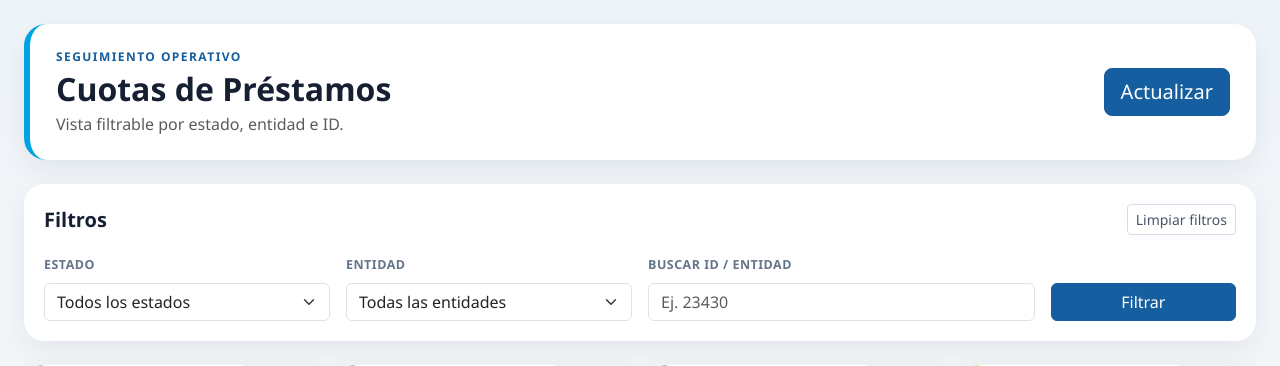
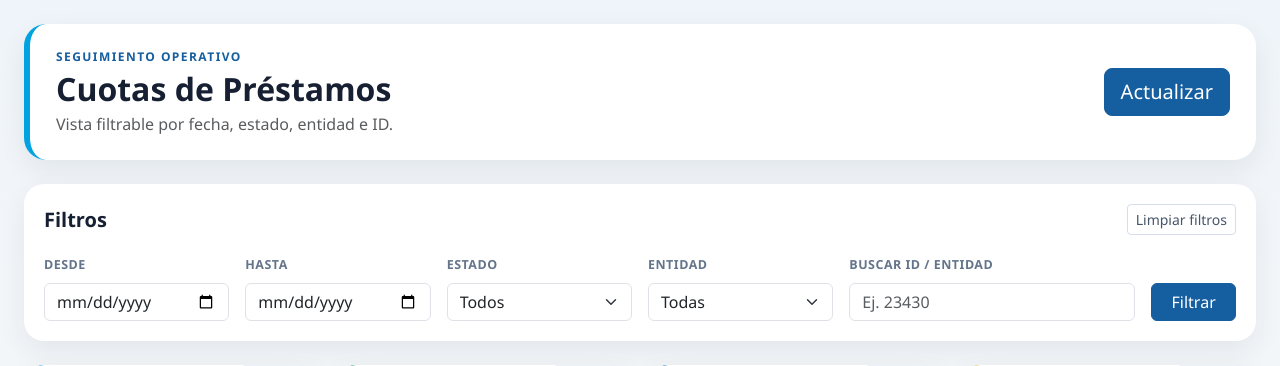
Before and after one commit to Mateo0697-lab/tablero-prestamos, a Flask app: template templates/cuotas.html in a window 1280 px wide. Shown: the top 366 px of the page. Run offline with Flask 3, Linux system fonts and the light colour scheme; the template is opened without the code that fills it, so the values that code supplies are empty.

Commit message:
Add date filters to cuotas

```diff
--- a/app.py
+++ b/app.py
@@ -574,27 +574,44 @@ def cuotas():
     estado = request.args.get("estado", "")
     entidad = request.args.get("entidad", "")
     buscar = request.args.get("buscar", "")
+    fecha_desde = request.args.get("fecha_desde", "")
+    fecha_hasta = request.args.get("fecha_hasta", "")
 
     if estado:
         cuotas_lista = [
             c for c in cuotas_lista
-            if estado.lower() in str(c["estado"]).lower()
+            if estado.lower() in str(c.get("estado", "")).lower()
         ]
 
     if entidad:
         cuotas_lista = [
             c for c in cuotas_lista
-            if entidad.lower() in str(c["entidad"]).lower()
+            if entidad.lower() in str(c.get("entidad", "")).lower()
         ]
 
     if buscar:
         cuotas_lista = [
             c for c in cuotas_lista
-            if buscar.lower() in str(c["id"]).lower()
-            or buscar.lower() in str(c["entidad"]).lower()
+            if buscar.lower() in str(c.get("id", "")).lower()
+            or buscar.lower() in str(c.get("id_prestamo", "")).lower()
+            or buscar.lower() in str(c.get("entidad", "")).lower()
         ]
 
-    entidades = sorted(list(set([c["entidad"] for c in cuotas_lista if c["entidad"]])))
+    if fecha_desde:
+        fecha_desde_dt = pd.to_datetime(fecha_desde, errors="coerce")
+        cuotas_lista = [
+            c for c in cuotas_lista
+            if pd.to_datetime(c.get("fecha_vencimiento", ""), dayfirst=True, errors="coerce") >= fecha_desde_dt
+        ]
+
+    if fecha_hasta:
+        fecha_hasta_dt = pd.to_datetime(fecha_hasta, errors="coerce")
+        cuotas_lista = [
+            c for c in cuotas_lista
+            if pd.to_datetime(c.get("fecha_vencimiento", ""), dayfirst=True, errors="coerce") <= fecha_hasta_dt
+        ]
+
+    entidades = sorted(list(set([c["entidad"] for c in cuotas_lista if c.get("entidad")])))
 
     cuotas_pendientes = len([
         c for c in cuotas_lista
@@ -609,7 +626,7 @@ def cuotas():
     total_cuotas = len(cuotas_lista)
 
     total_periodo = sum([
-        parse_numero(str(c.get("total", "0")).replace(".", "").replace(",", "."))
+        parse_numero(c.get("total", "0"))
         for c in cuotas_lista
     ])
 
@@ -631,17 +648,16 @@ def cuotas():
     }
 
     return render_template(
-    "cuotas.html",
-    rows=cuotas_lista,
-    entidades=entidades,
-    summary=summary,
-    periodo="",
-    estado=estado,
-    entidad=entidad,
-    buscar=buscar,
-    periodos=[]
-)
-
+        "cuotas.html",
+        rows=cuotas_lista,
+        entidades=entidades,
+        summary=summary,
+        estado=estado,
+        entidad=entidad,
+        buscar=buscar,
+        fecha_desde=fecha_desde,
+        fecha_hasta=fecha_hasta
+    )
 
 @app.route("/usuarios", methods=["GET", "POST"])
 def usuarios():
--- a/templates/cuotas.html
+++ b/templates/cuotas.html
@@ -5,7 +5,7 @@
   <div>
     <div class="eyebrow">Seguimiento operativo</div>
     <h2 class="fw-bold mb-1">Cuotas de Préstamos</h2>
-    <div class="text-muted">Vista filtrable por estado, entidad e ID.</div>
+    <div class="text-muted">Vista filtrable por fecha, estado, entidad e ID.</div>
   </div>
   <a class="btn btn-primary btn-lg" href="{{ url_for('cuotas') }}">Actualizar</a>
 </div>
@@ -17,32 +17,42 @@
   </div>
 
   <form class="row g-3">
-    <div class="col-sm-6 col-xl-3">
+    <div class="col-sm-6 col-xl-2">
+      <label class="form-label">Desde</label>
+      <input type="date" class="form-control" name="fecha_desde" value="{{ fecha_desde }}">
+    </div>
+
+    <div class="col-sm-6 col-xl-2">
+      <label class="form-label">Hasta</label>
+      <input type="date" class="form-control" name="fecha_hasta" value="{{ fecha_hasta }}">
+    </div>
+
+    <div class="col-sm-6 col-xl-2">
       <label class="form-label">Estado</label>
       <select class="form-select" name="estado">
-        <option value="">Todos los estados</option>
+        <option value="">Todos</option>
         {% for e in ['Pendiente','Pagado','Vencida','Próxima','Al día'] %}
           <option value="{{ e }}" {% if estado==e %}selected{% endif %}>{{ e }}</option>
         {% endfor %}
       </select>
     </div>
 
-    <div class="col-sm-6 col-xl-3">
+    <div class="col-sm-6 col-xl-2">
       <label class="form-label">Entidad</label>
       <select class="form-select" name="entidad">
-        <option value="">Todas las entidades</option>
+        <option value="">Todas</option>
         {% for e in entidades %}
           <option value="{{ e }}" {% if entidad==e %}selected{% endif %}>{{ e }}</option>
         {% endfor %}
       </select>
     </div>
 
-    <div class="col-sm-6 col-xl-4">
+    <div class="col-sm-6 col-xl-3">
       <label class="form-label">Buscar ID / entidad</label>
       <input class="form-control" name="buscar" value="{{ buscar }}" placeholder="Ej. 23430">
     </div>
 
-    <div class="col-xl-2 d-grid align-items-end">
+    <div class="col-xl-1 d-grid align-items-end">
       <button class="btn btn-primary mt-xl-4">Filtrar</button>
     </div>
   </form>
```
